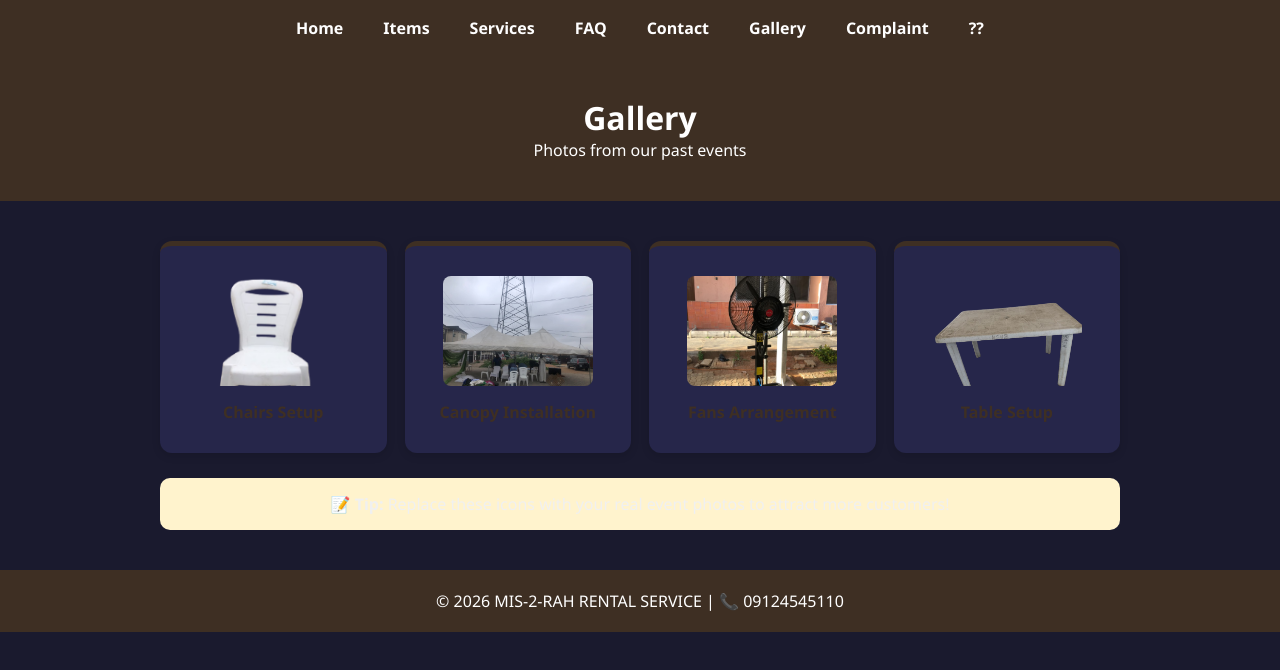
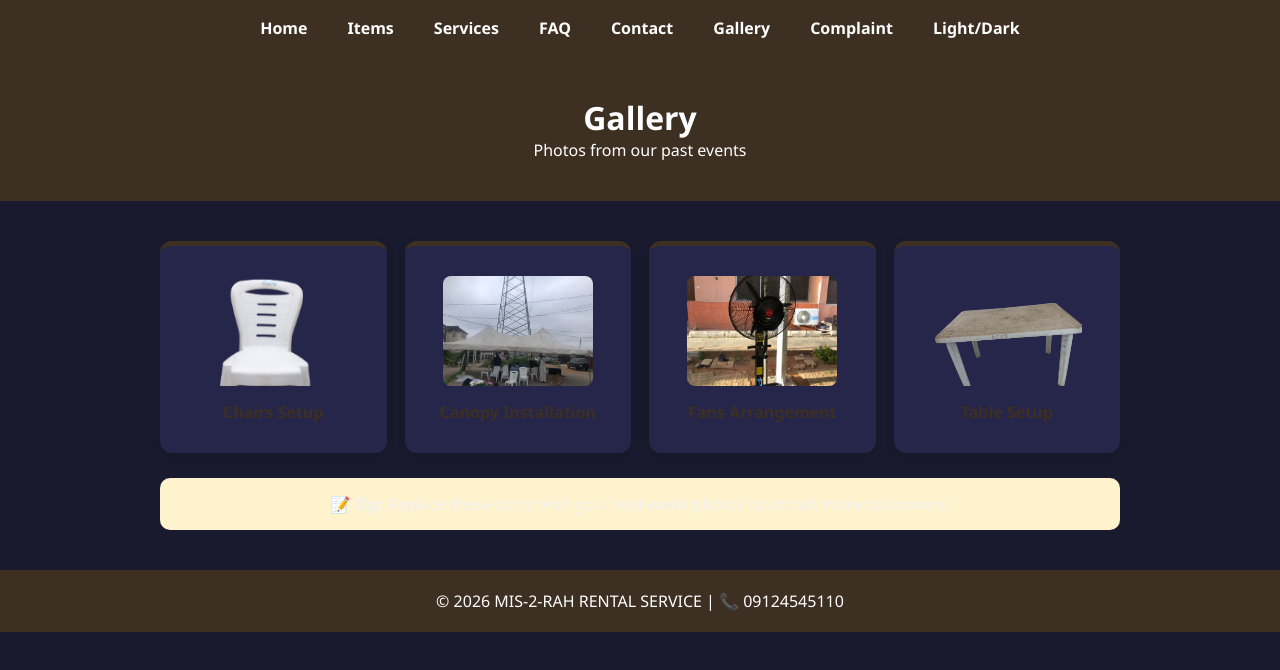
Before and after one commit to Faiz2008spec/faiz, a plain HTML site: page gallery.html in a window 1280 px wide. Drawn offline with Linux system fonts and the light colour scheme.

Commit message:
light/dark toggle fix + email forms via formsubmit

```diff
--- a/gallery.html
+++ b/gallery.html
@@ -39,7 +39,7 @@ body.light .note { background: #fff3cd; color: #333; }</style>
   <a href="faq.html">FAQ</a>
   <a href="contact.html">Contact</a>
   <a href="gallery.html">Gallery</a><a href="complaint.html">Complaint</a>
-  <a href='#' onclick='toggleTheme();return false;'>??</a>
+  <a href='#' onclick='toggleTheme();return false;'>Light/Dark</a>
 </nav>
 
 <header>
```
